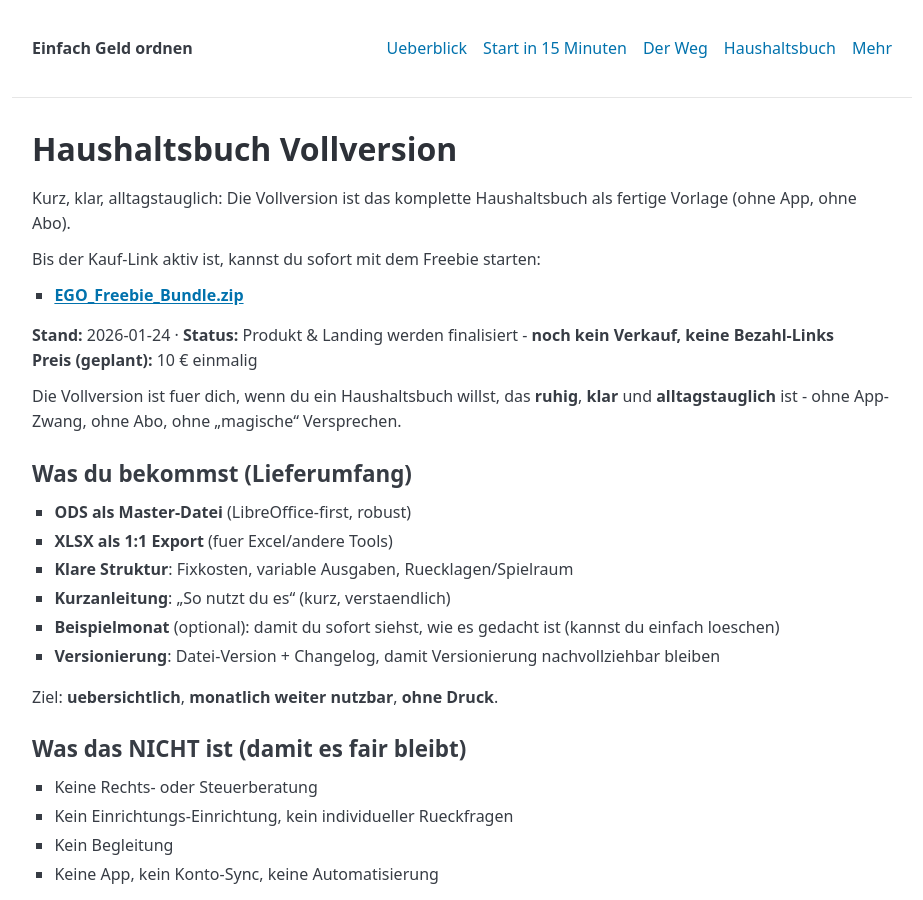
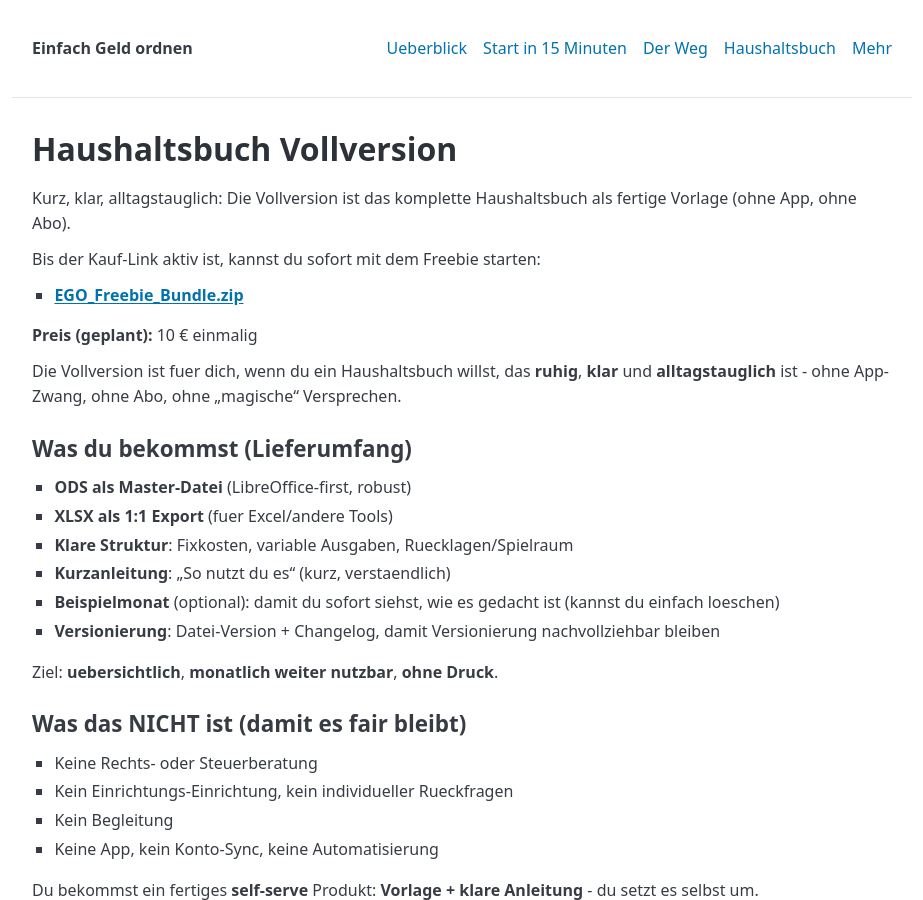
Before and after one commit to gluecklich-tools/einfach-geld-ordnen, a Jekyll site: the page built from seiten/haushaltsbuch-vollversion.md, in a window 1280 px wide and 900 px high. Shown: the whole window, without its empty margins (178-1101 px from the left). Built offline with Jekyll 4.4.1, drawn with Linux system fonts in a browser that asks for light colours.

Commit message:
Klaus-Run: automated gates + push 2026-02-22 14:05

```diff
--- a/seiten/haushaltsbuch-vollversion.md
+++ b/seiten/haushaltsbuch-vollversion.md
@@ -16,7 +16,6 @@ Bis der Kauf-Link aktiv ist, kannst du sofort mit dem Freebie starten:
 
 - **[EGO_Freebie_Bundle.zip]({{ site.baseurl }}/downloads/bundles/EGO_Freebie_Bundle.zip)**
 
-**Stand:** 2026-01-24 · **Status:** Produkt & Landing werden finalisiert - **noch kein Verkauf, keine Bezahl-Links**
 **Preis (geplant):** 10 € einmalig
 
 Die Vollversion ist fuer dich, wenn du ein Haushaltsbuch willst, das **ruhig**, **klar** und **alltagstauglich** ist - ohne App-Zwang, ohne Abo, ohne „magische“ Versprechen.
```
